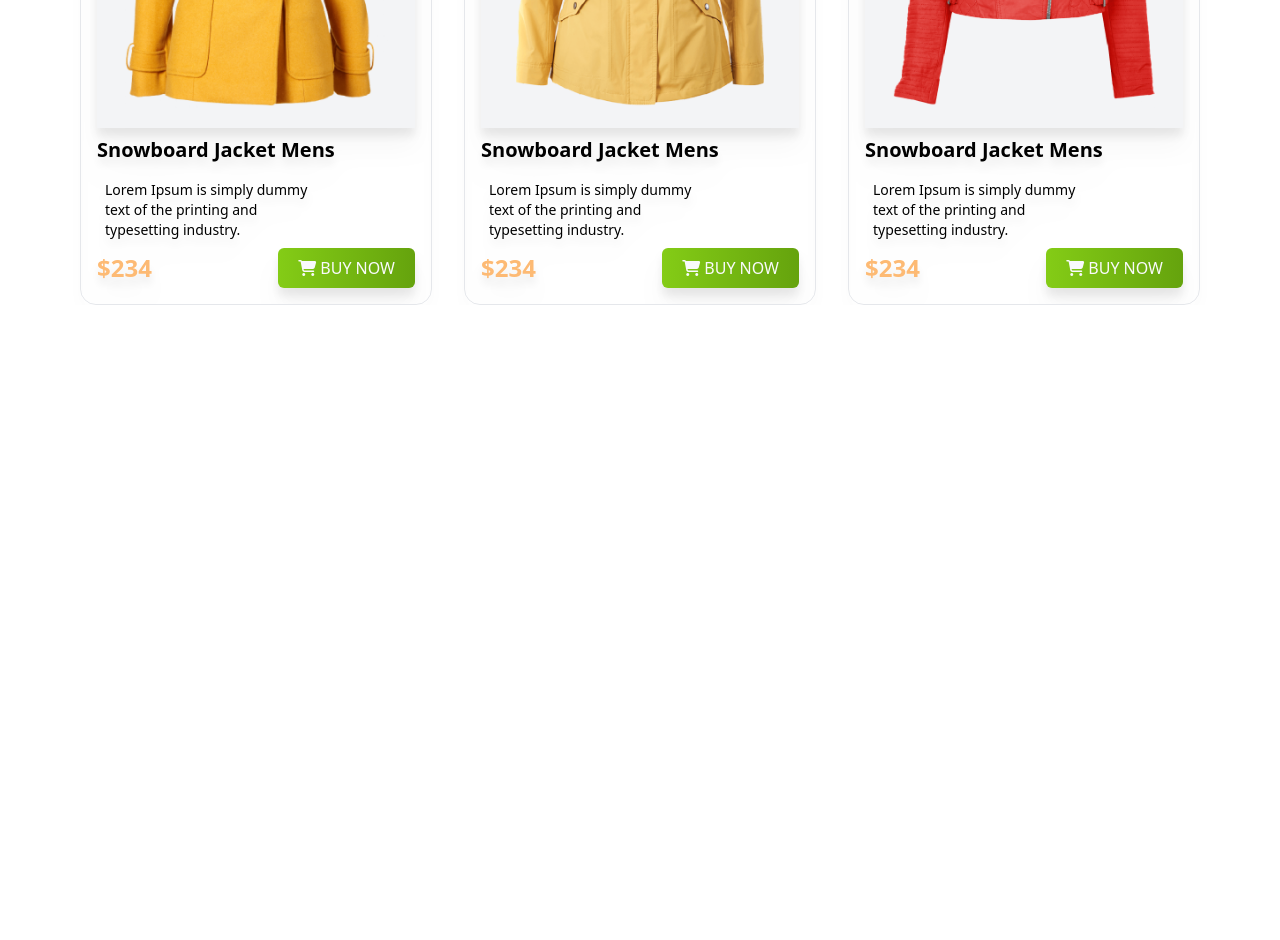
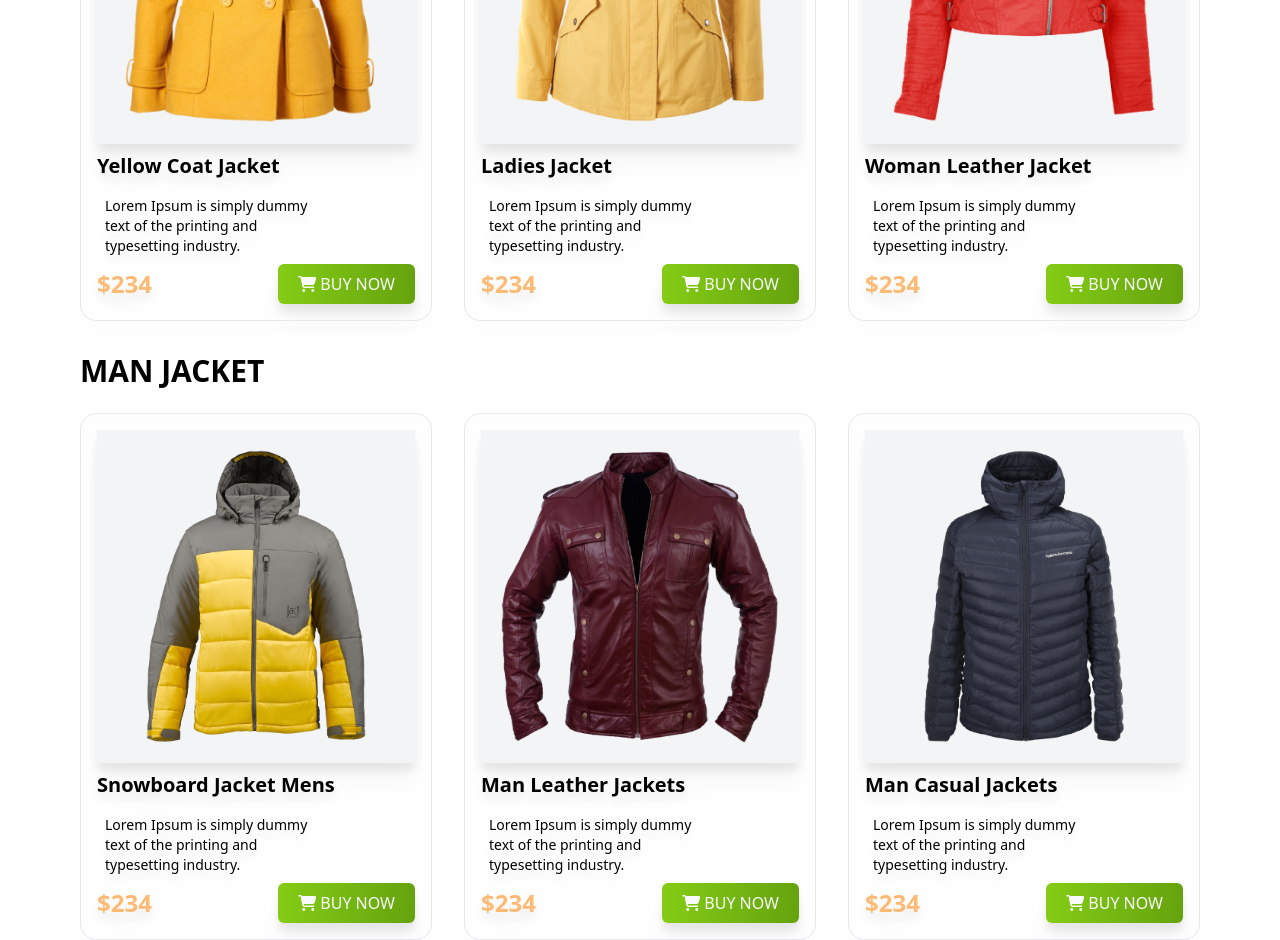
Before and after one commit to jishanprodhan12/penguin-fashion-repo, a website: page index.html in a window 1280 px wide. Shown: the part 860-1800 px from the top of the page. Before the commit the page ends 1165 px from the top, so only its background shows below. Drawn offline with nearby package versions, Linux system fonts and the light colour scheme.

Commit message:
mans jacket section done

```diff
--- a/index.html
+++ b/index.html
@@ -9,12 +9,12 @@
     <script src="https://cdn.tailwindcss.com"></script>
 </head>
 <body  >
-    <header class="max-w-screen-xl  mx-auto bg-orange-50 ">
+    <header class="max-w-screen-xl  mx-auto bg-orange-50 pb-2 md:pb-4">
         <!-- nav start here  -->
         <section class=" px-4 md:px-10 lg:px-20 pt-3 md:pt-6">
             <nav class="flex justify-between aling-center">
                 <!-- nav left  -->
-                    <div class="w-1/3">
+                    <div class=" w-1/2 md:w-1/3">
                         <img class="w-full" src="icons/logo.png" alt="">
                     </div>
                     <!-- nav links  -->
@@ -62,7 +62,7 @@
                     <!-- img container -->
                         <img class="w-full   bg-gray-100 p-5 r" src="images/jacket-1.png" alt="">
                         <!-- text  -->
-                     <h3 class="text-xl font-bold pt-2 pb-2">Snowboard Jacket Mens</h3>
+                     <h3 class="text-xl font-bold pt-2 pb-2">Yellow Coat Jacket </h3>
                      <p class="text-sm w-3/4 p-2">Lorem Ipsum is simply dummy text of the
                         printing and typesetting industry.</p>
                         <!-- price and btn  -->
@@ -78,7 +78,7 @@
                     <!-- img container -->
                         <img class="w-full   bg-gray-100 p-5 r" src="images/jacket-2.png" alt="">
                         <!-- text  -->
-                     <h3 class="text-xl font-bold pt-2 pb-2">Snowboard Jacket Mens</h3>
+                     <h3 class="text-xl font-bold pt-2 pb-2">Ladies Jacket </h3>
                      <p class="text-sm w-3/4 p-2">Lorem Ipsum is simply dummy text of the
                         printing and typesetting industry.</p>
                         <!-- price and btn  -->
@@ -93,7 +93,7 @@
                     <!-- img container -->
                         <img class="w-full   bg-gray-100 p-5 r" src="images/jacket-3.png" alt="">
                         <!-- text  -->
-                     <h3 class="text-xl font-bold pt-2 pb-2">Snowboard Jacket Mens</h3>
+                     <h3 class="text-xl font-bold pt-2 pb-2">Woman Leather Jacket </h3>
                      <p class="text-sm w-3/4 p-2">Lorem Ipsum is simply dummy text of the
                         printing and typesetting industry.</p>
                         <!-- price and btn  -->
@@ -102,10 +102,68 @@
                             <button class="flex items-center justify-center px-5 py-2 bg-gradient-to-r from-lime-500 to-lime-600 text-gray-50 rounded-md w-fit gap-1"><i class="fa-solid fa-cart-shopping "></i> BUY NOW
                             </button>
                         </div>
-
                 </div>
             </div>
          </section>
+         <!-- mans jacket section  -->
+          <section class="mt-4 md:mt-8">
+            <h1 class=" uppercase font-bold text-2xl md:text-3xl">Man Jacket</h1>
+            <br>
+            <!-- mans jacket card container  -->
+            <div class="grid grid-cols-1 md:grid-cols-3 gap-4 md:gap-8">
+                <!-- mens first card  -->
+                <div class="p-4 w-fit overflow-hidden roudned-3xl  flex flex-col justify-center border drop-shadow-xl rounded-2xl ">
+                    <!-- img container -->
+                        <img class="w-full   bg-gray-100 p-5 r" src="images/jacket-4.png" alt="">
+                        <!-- text  -->
+                     <h3 class="text-xl font-bold pt-2 pb-2">Snowboard Jacket Mens </h3>
+                     <p class="text-sm w-3/4 p-2">Lorem Ipsum is simply dummy text of the
+                        printing and typesetting industry.</p>
+                        <!-- price and btn  -->
+                        <div class="flex justify-between items-center  md:w-full">
+                            <h1 class="text-2xl text-orange-300 font-bold">$234</h1>
+                            <button class="flex items-center justify-center px-5 py-2 bg-gradient-to-r from-lime-500 to-lime-600 text-gray-50 rounded-md w-fit gap-1"><i class="fa-solid fa-cart-shopping "></i> BUY NOW
+                            </button>
+                        </div>
+                </div>
+
+                    <!-- mens second card  -->
+                    <div class="p-4 w-fit overflow-hidden roudned-3xl  flex flex-col justify-center border drop-shadow-xl rounded-2xl ">
+                        <!-- img container -->
+                            <img class="w-full   bg-gray-100 p-5 r" src="images/jacket-5.png" alt="">
+                            <!-- text  -->
+                         <h3 class="text-xl font-bold pt-2 pb-2">Man Leather Jackets </h3>
+                         <p class="text-sm w-3/4 p-2">Lorem Ipsum is simply dummy text of the
+                            printing and typesetting industry.</p>
+                            <!-- price and btn  -->
+                            <div class="flex justify-between items-center  md:w-full">
+                                <h1 class="text-2xl text-orange-300 font-bold">$234</h1>
+                                <button class="flex items-center justify-center px-5 py-2 bg-gradient-to-r from-lime-500 to-lime-600 text-gray-50 rounded-md w-fit gap-1"><i class="fa-solid fa-cart-shopping "></i> BUY NOW
+                                </button>
+                            </div>
+                    </div>
+
+                    <!-- mans third card  -->
+                    <div class="p-4 w-fit overflow-hidden roudned-3xl  flex flex-col justify-center border drop-shadow-xl rounded-2xl ">
+                        <!-- img container -->
+                            <img class="w-full   bg-gray-100 p-5 r" src="images/jacket-6.png" alt="">
+                            <!-- text  -->
+                         <h3 class="text-xl font-bold pt-2 pb-2">Man Casual Jackets</h3>
+                         <p class="text-sm w-3/4 p-2">Lorem Ipsum is simply dummy text of the
+                            printing and typesetting industry.</p>
+                            <!-- price and btn  -->
+                            <div class="flex justify-between items-center  md:w-full">
+                                <h1 class="text-2xl text-orange-300 font-bold">$234</h1>
+                                <button class="flex items-center justify-center px-5 py-2 bg-gradient-to-r from-lime-500 to-lime-600 text-gray-50 rounded-md w-fit gap-1"><i class="fa-solid fa-cart-shopping "></i> BUY NOW
+                                </button>
+                            </div>
+                    </div>
+
+
+            </div>
+
+
+          </section>
     </main>
     <footer>
 
```
